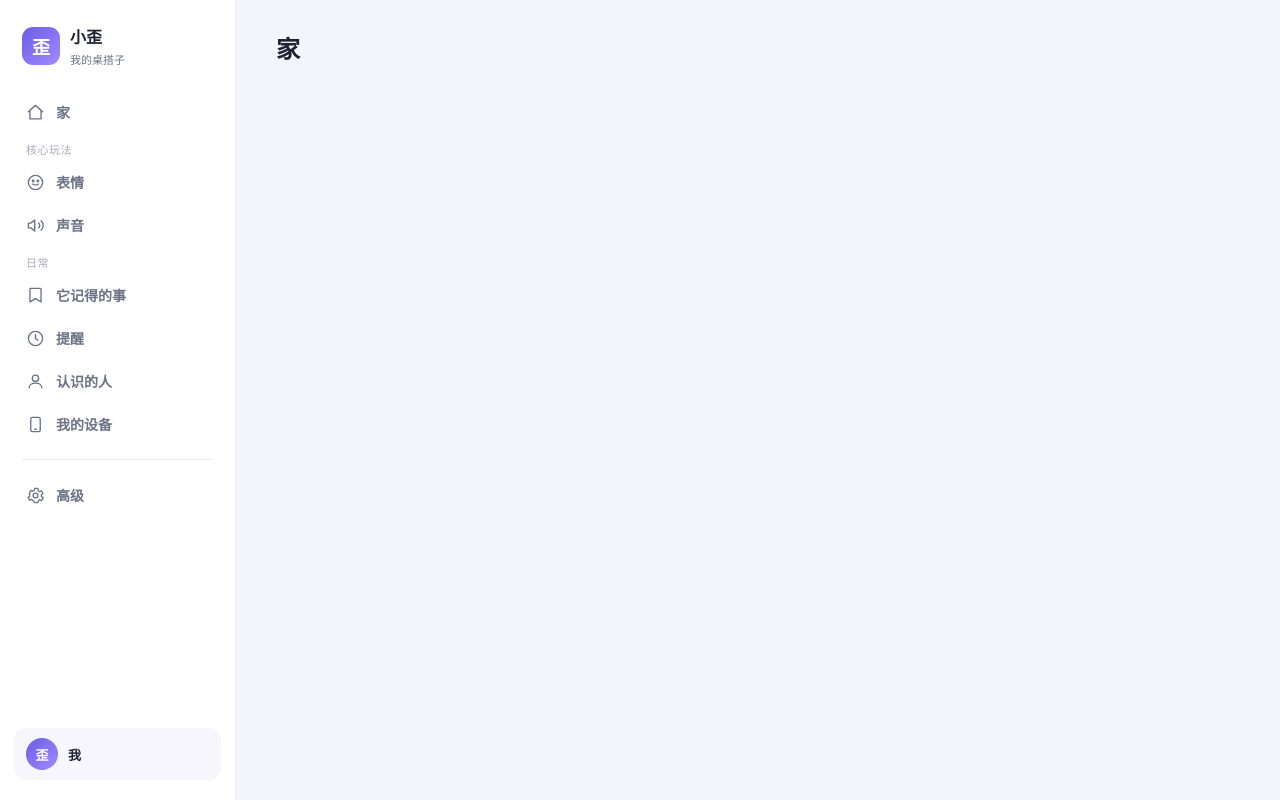
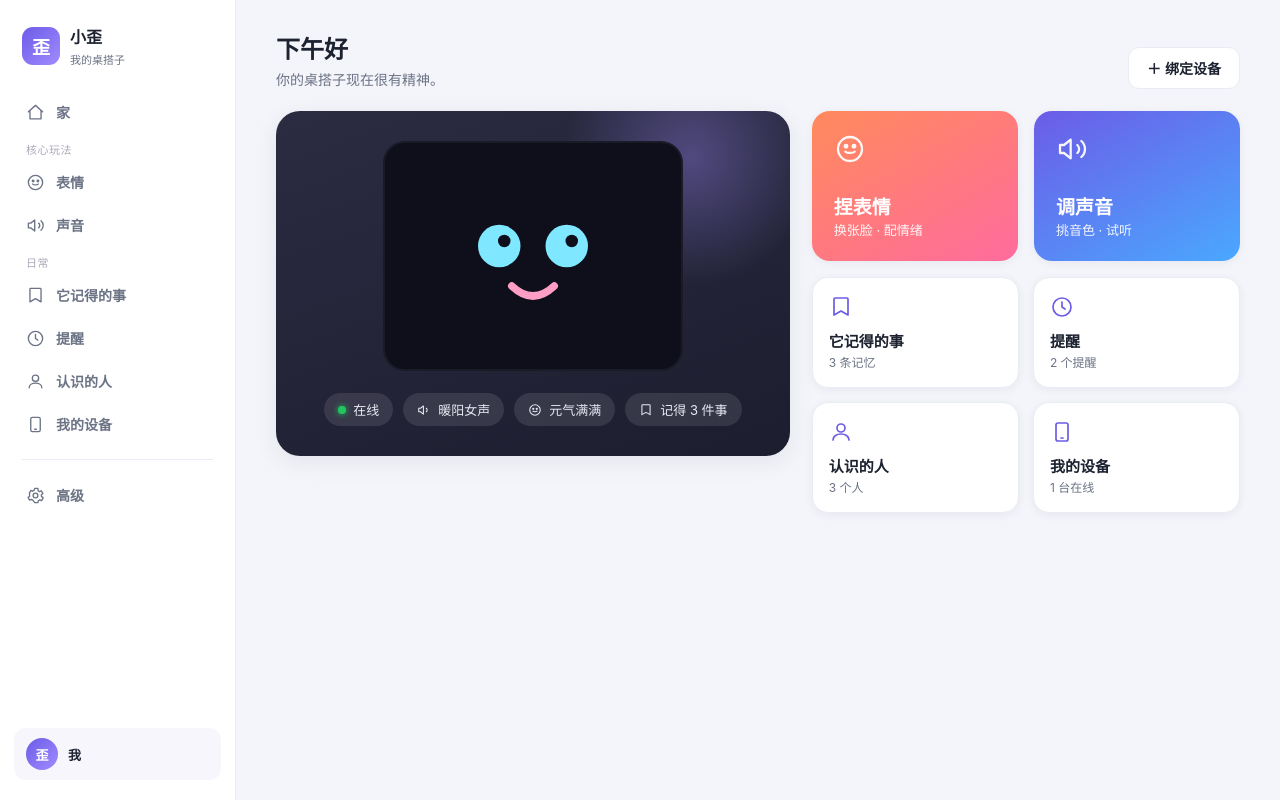
Before and after one commit to OpenDeskBot/brufik_in_one, a Python web app: template service/deskbot-server/src/deskbot_server/web/templates/app2c/home.html in a window 1280 px wide. Run offline with Jinja, Linux system fonts and the light colour scheme; the template is opened without the code that fills it, so the values that code supplies are empty.

Commit message:
feat(web2c): home page with hero + daily entries
Co-Authored-By: Claude Opus 4.8 <noreply@anthropic.com>

```diff
--- a/service/deskbot-server/src/deskbot_server/web/templates/app2c/home.html
+++ b/service/deskbot-server/src/deskbot_server/web/templates/app2c/home.html
@@ -1,2 +1,36 @@
 {% extends "base_2c.html" %}
-{% block content %}<div class="pagehd"><div><h1>家</h1></div></div>{% endblock %}
+{% block page_title %}家 · 小歪{% endblock %}
+{% block content %}
+      <div class="pagehd"><div><h1>下午好</h1><p>你的桌搭子现在很有精神。</p></div>
+        <button class="btn ghost" onclick="location.href='{{ url_for('app2c.devices') }}'">＋ 绑定设备</button></div>
+      <div class="homegrid">
+        <div class="stage">
+          <div class="ring"></div>
+          <div class="face">
+            <svg width="200" height="150" viewBox="0 0 150 120">
+              <circle cx="48" cy="52" r="17" fill="#7fe7ff"/><circle cx="102" cy="52" r="17" fill="#7fe7ff"/>
+              <circle cx="52" cy="48" r="5" fill="#0e0f1a"/><circle cx="106" cy="48" r="5" fill="#0e0f1a"/>
+              <path d="M58 84 q17 16 34 0" stroke="#ff9ec4" stroke-width="6" fill="none" stroke-linecap="round"/>
+            </svg>
+          </div>
+          <div class="statusrow">
+            <div class="chip"><span class="led"></span>在线</div>
+            <div class="chip"><svg viewBox="0 0 24 24"><path d="M11 5L6 9H3v6h3l5 4z"/><path d="M16 9a4 4 0 010 6"/></svg>暖阳女声</div>
+            <div class="chip"><svg viewBox="0 0 24 24"><circle cx="12" cy="12" r="9"/><path d="M8.5 14c1 1.3 6 1.3 7 0"/><circle cx="9" cy="10" r="1"/><circle cx="15" cy="10" r="1"/></svg>元气满满</div>
+            <div class="chip"><svg viewBox="0 0 24 24"><path d="M6 3h12a1 1 0 011 1v16l-7-4-7 4V4a1 1 0 011-1z"/></svg>记得 3 件事</div>
+          </div>
+        </div>
+        <div class="rightcol">
+          <div class="heroes">
+            <div class="hero exp" onclick="location.href='{{ url_for('app2c.expr') }}'"><div class="emoji"><svg viewBox="0 0 24 24"><circle cx="12" cy="12" r="9"/><path d="M8.5 14c1 1.3 6 1.3 7 0"/><circle cx="9" cy="10" r="1"/><circle cx="15" cy="10" r="1"/></svg></div><div><b>捏表情</b><br><span>换张脸 · 配情绪</span></div></div>
+            <div class="hero voice" onclick="location.href='{{ url_for('app2c.voice') }}'"><div class="emoji"><svg viewBox="0 0 24 24"><path d="M11 5L6 9H3v6h3l5 4z"/><path d="M16 9a4 4 0 010 6"/><path d="M19 6a8 8 0 010 12"/></svg></div><div><b>调声音</b><br><span>挑音色 · 试听</span></div></div>
+          </div>
+          <div class="gridcards">
+            <div class="mini" onclick="location.href='{{ url_for('app2c.memories') }}'"><div class="ic"><svg viewBox="0 0 24 24"><path d="M6 3h12a1 1 0 011 1v16l-7-4-7 4V4a1 1 0 011-1z"/></svg></div><b>它记得的事</b><small>3 条记忆</small></div>
+            <div class="mini" onclick="location.href='{{ url_for('app2c.reminders') }}'"><div class="ic"><svg viewBox="0 0 24 24"><circle cx="12" cy="12" r="9"/><path d="M12 7v5l3 2"/></svg></div><b>提醒</b><small>2 个提醒</small></div>
+            <div class="mini" onclick="location.href='{{ url_for('app2c.people') }}'"><div class="ic"><svg viewBox="0 0 24 24"><circle cx="12" cy="8" r="4"/><path d="M4 20c0-4 4-6 8-6s8 2 8 6"/></svg></div><b>认识的人</b><small>3 个人</small></div>
+            <div class="mini" onclick="location.href='{{ url_for('app2c.devices') }}'"><div class="ic"><svg viewBox="0 0 24 24"><rect x="6" y="3" width="12" height="18" rx="2"/><path d="M11 18h2"/></svg></div><b>我的设备</b><small>1 台在线</small></div>
+          </div>
+        </div>
+      </div>
+{% endblock %}
```
